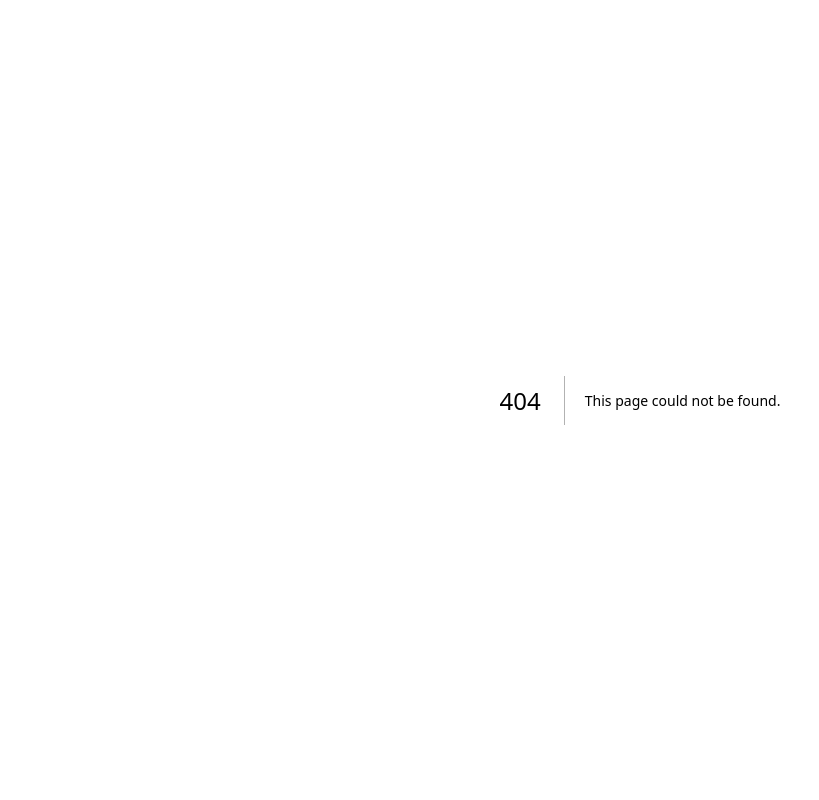
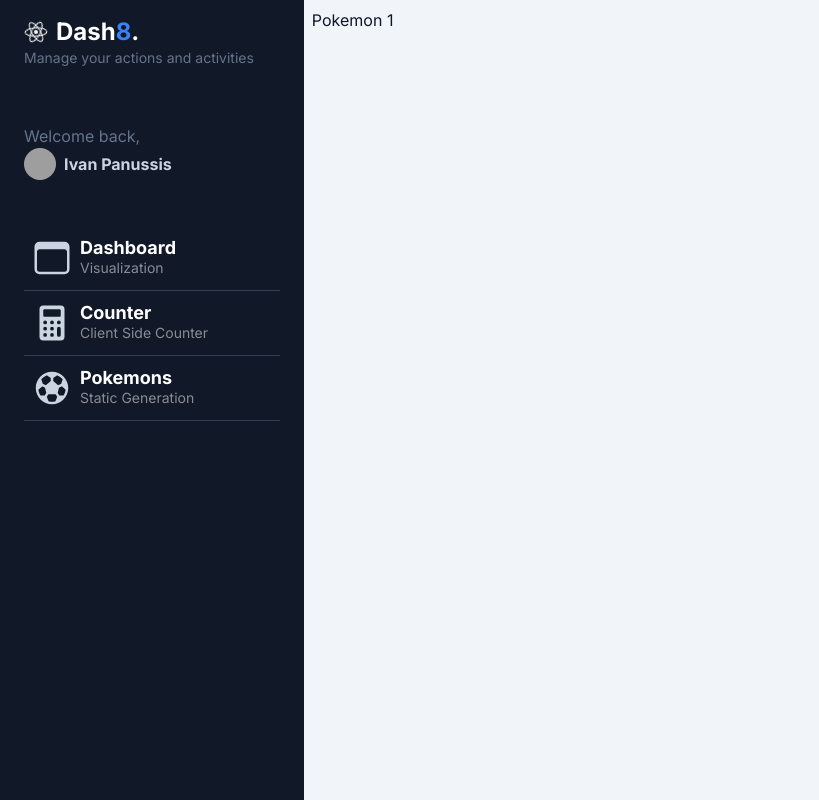
Before and after one commit to IAPC1994/nextjs13-dashboard, a Next.js app: page /dashboard/pokemon/1 in a window 1280 px wide. Before the commit this address had no page. Shown: the whole page, without its empty margins (0-819 px from the left). Built offline with nearby package versions, Linux system fonts and the light colour scheme; grey boxes are pictures that could not be loaded.

Commit message:
feat(web): Find pokemon by id page created

```diff
--- /dev/null
+++ b/src/app/dashboard/pokemon/[id]/page.tsx
@@ -0,0 +1,13 @@
+
+
+interface Props {
+    params: { id: string };
+}
+
+export default function PokemonPage( { params}:Props ) {
+  return (
+    <div>
+      <h1>Pokemon { params.id } </h1>
+    </div>
+  );
+}
```
